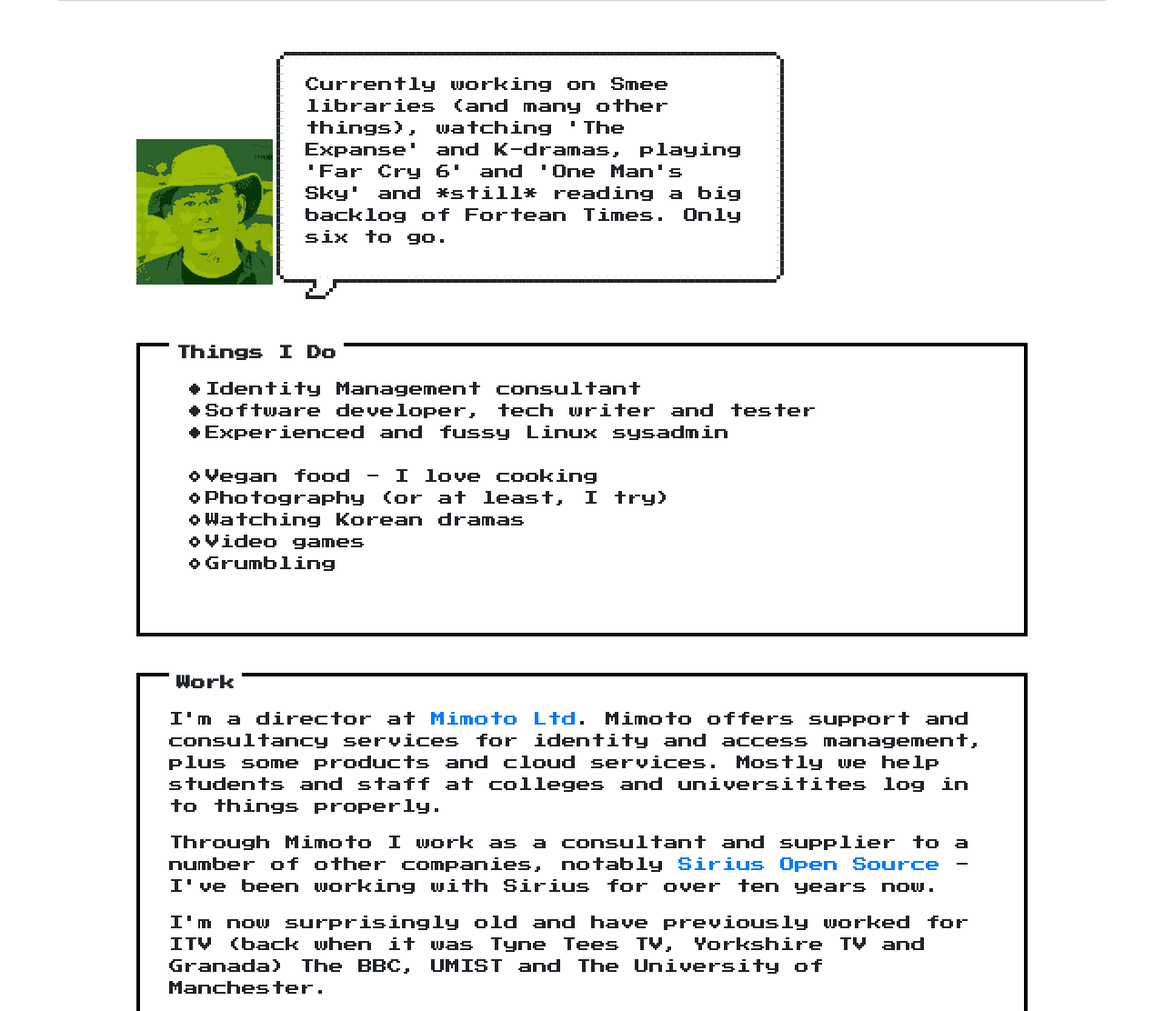
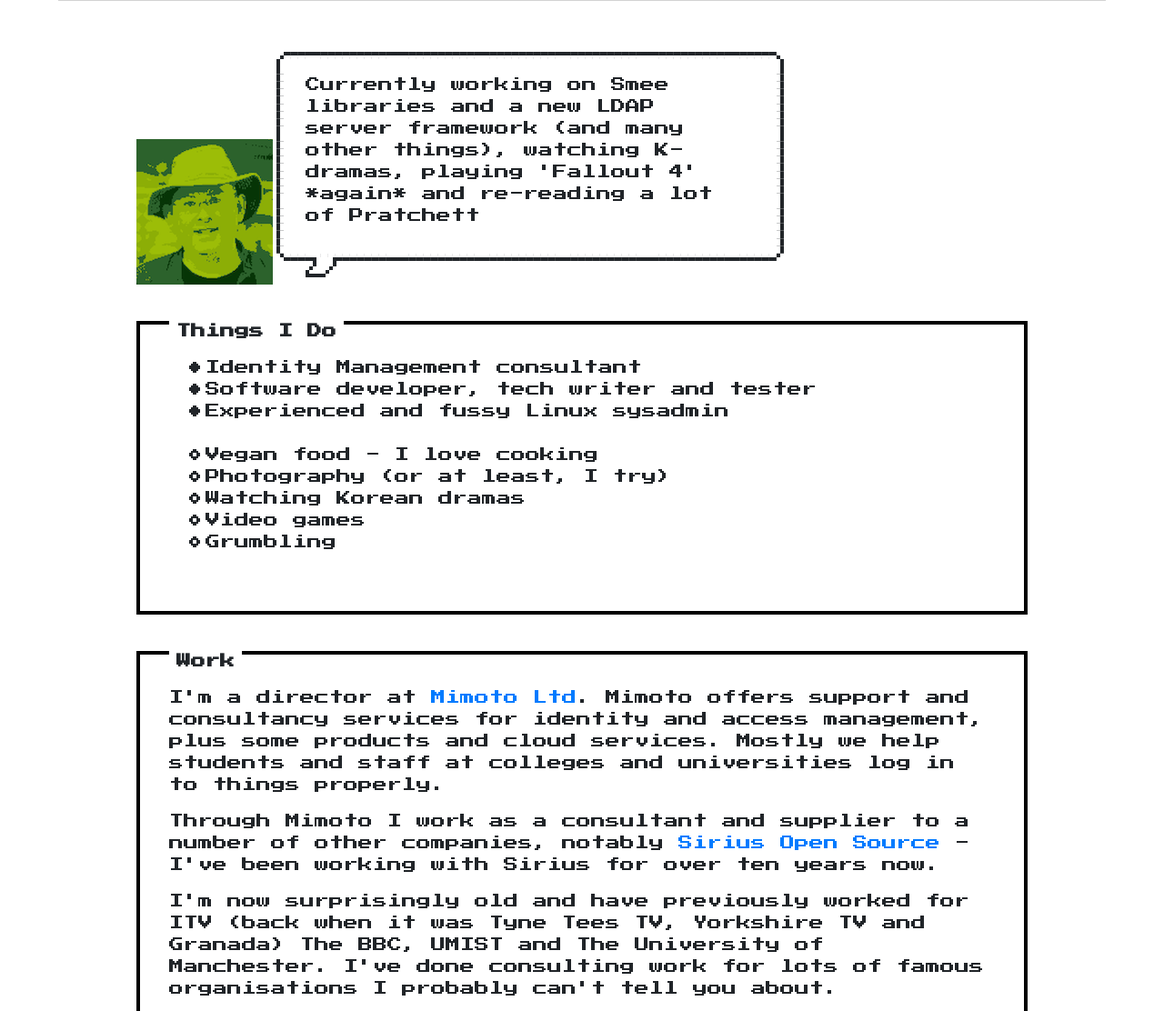
Before and after one commit to binaryape/bao, a plain HTML site: page index.html in a window 1280 px wide. Shown: the part 167-1279 px from the top of the page at 91% size. Drawn offline with Linux system fonts and the light colour scheme.

Commit message:
Updated K-drama list

```diff
--- a/index.html
+++ b/index.html
@@ -50,10 +50,7 @@
 
                     <!-- Balloon -->
                     <div class="nes-balloon from-left qbubble">
-                        <p>Currently working on Smee libraries (and many other things), watching 'The Expanse' and
-                            K-dramas,
-                            playing 'Far Cry 6' and 'One Man's Sky' and *still*
-                            reading a big backlog of Fortean Times. Only six to go.</p>
+                        <p>Currently working on Smee libraries and a new LDAP server framework (and many other things), watching K-dramas, playing 'Fallout 4' *again* and re-reading a lot of Pratchett</p>
                     </div>
 
                 </section>
@@ -90,14 +87,15 @@
                     <p>I'm a director at <a href="https://mimoto.co.uk/about/">Mimoto Ltd</a>. Mimoto offers support
                         and consultancy services for identity and access management, plus some products and cloud
                         services.
-                        Mostly we help students and staff at colleges and universitites log in to things properly.</p>
+                        Mostly we help students and staff at colleges and universities log in to things properly.</p>
 
                     <p>Through Mimoto I work as a consultant and supplier to a number of other companies, notably
                         <a href="https://www.siriusopensource.com/en-us">Sirius Open Source</a> - I've been working with
                         Sirius for over ten years now.</p>
 
                     <p>I'm now surprisingly old and have previously worked for ITV (back when it was Tyne Tees TV, Yorkshire TV and
-                        Granada) The BBC, UMIST and The University of Manchester.</p>
+                        Granada) The BBC, UMIST and The University of Manchester. I've done consulting work for lots of
+                      famous organisations I probably can't tell you about.</p>
 
                     <p><a type="button" href="https://www.linkedin.com/in/petebirkinshaw/" class="nes-btn is-error">Enter
                         the realm of tedium that is LinkedIn</a></p>
@@ -200,7 +198,6 @@
                     <h3 class="title">Chunky Icons Linking to Hellsites</h3>
                     <div id="sns-icons" class="item">
                         <section class="icon-list">
-                            <a href="https://twitter.com/binaryape"><i class="nes-icon twitter is-large"></i></a>
                             <a href="https://www.linkedin.com/in/petebirkinshaw/"><i
                                     class="nes-icon linkedin is-large"></i></a>
                             <a href="https://www.youtube.com/channel/UCGrJImD5lNZa1n14Qv21yUg"><i
```
Also changed, not shown: 1 other file.
